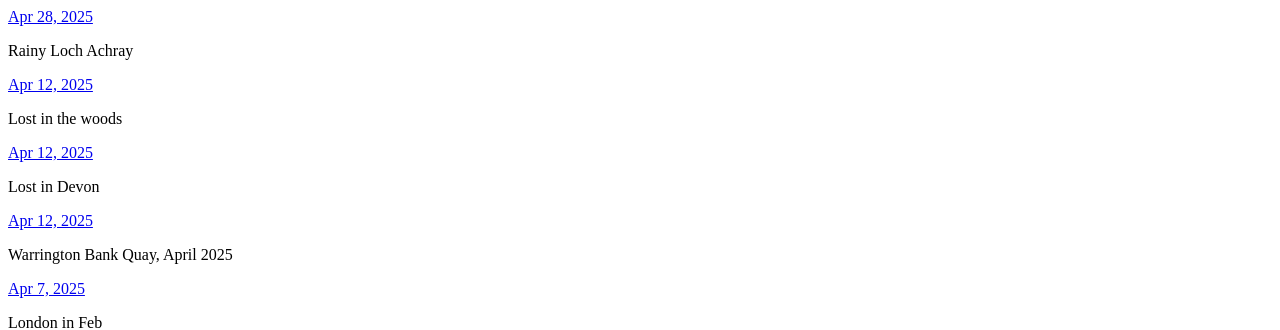
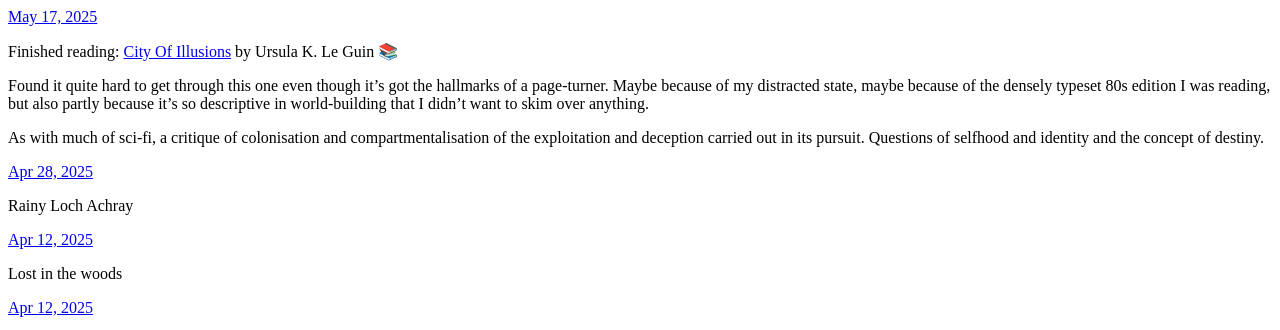
Before and after one commit to mandrewsstudio/mandrews, a plain HTML site: page index.html in a window 1280 px wide. Shown: the top 330 px of the page. Drawn offline with Linux system fonts and the light colour scheme.

Commit message:
Archiving from Micro.blog.

```diff
--- a/index.html
+++ b/index.html
@@ -21,6 +21,19 @@
 <div class="h-feed">
 
 
+
+	  <div class="h-entry">
+
+
+		<a href="https://mandrews.co.uk/2025/05/17/finished-reading-city-of-illusions.html" class="u-url"><time class="dt-published" datetime="2025-05-17 14:42:57 &#43;0100">May 17, 2025</time></a>
+
+		<div class="e-content">
+			 <p>Finished reading: <a href="https://micro.blog/books/9781473205864">City Of Illusions</a> by Ursula K. Le Guin 📚</p>
+<p>Found it quite hard to get through this one even though it’s got the hallmarks of a page-turner. Maybe because of my distracted state, maybe because of the densely typeset 80s edition I was reading, but also partly because it’s so descriptive in world-building that I didn’t want to skim over anything.</p>
+<p>As with much of sci-fi, a critique of colonisation and compartmentalisation of the exploitation and deception carried out in its pursuit. Questions of selfhood and identity and the concept of destiny.</p>
+
+		</div>
+	  </div>
 
 	  <div class="h-entry">
 
```
